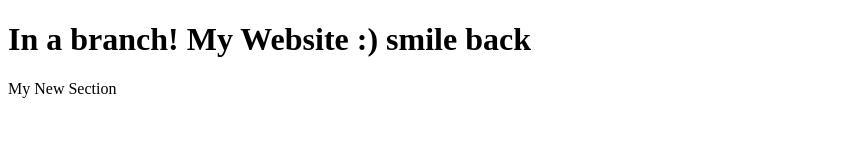
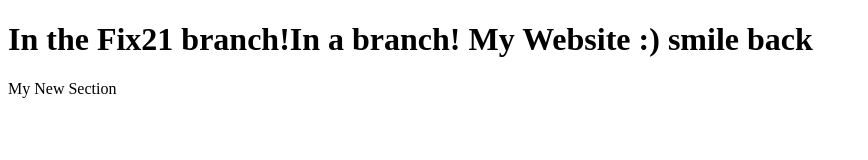
Before and after one commit to hitfish/superTank, a plain HTML site: page index.html in a window 1280 px wide. Shown: the whole page, without its empty margins (0-868 px from the left). Drawn offline with Linux system fonts and the light colour scheme.

Commit message:
Changed index to fix21

```diff
--- a/index.html
+++ b/index.html
@@ -6,7 +6,7 @@
 	</head>
 	<body>
 	<div>
-		<h1> In a branch! My Website :) smile back</h1>
+		<h1> In the Fix21 branch!In a branch! My Website :) smile back</h1>
 		<div>
  			My New Section
 		</div>
```
